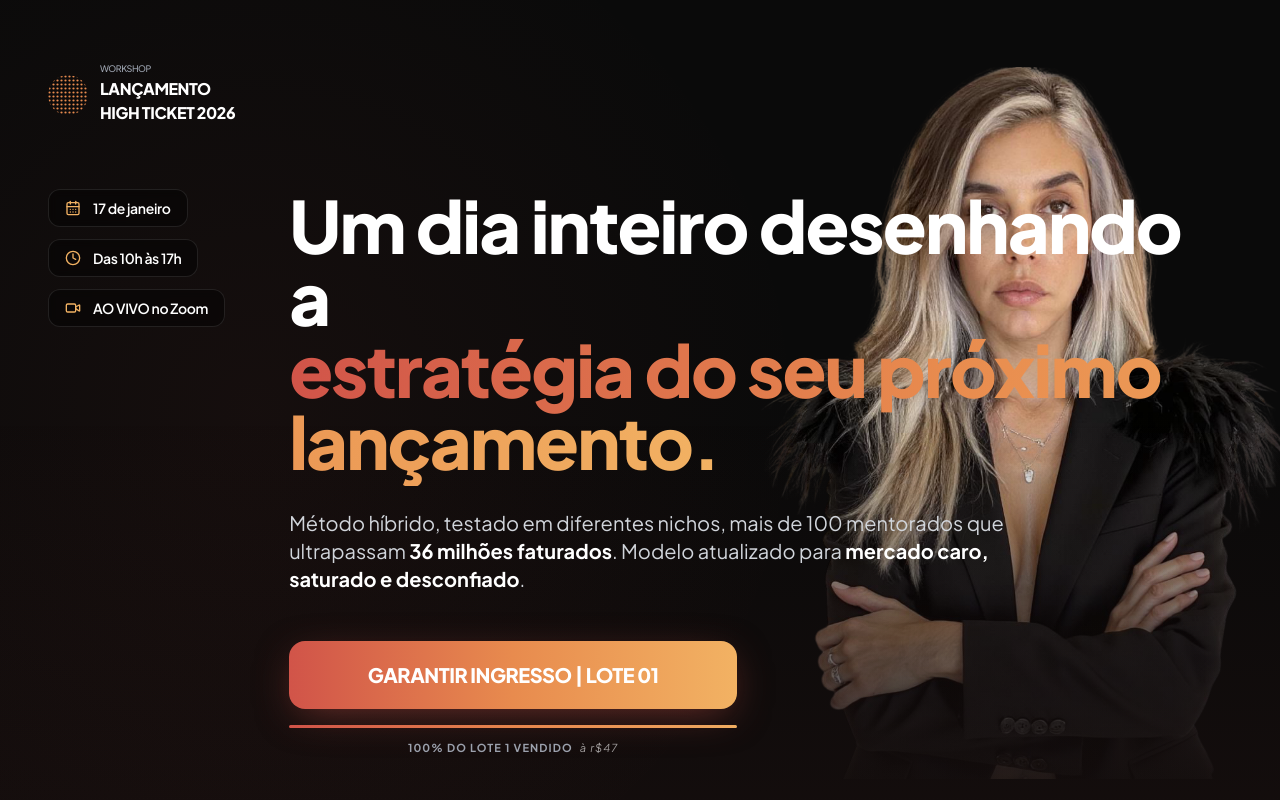
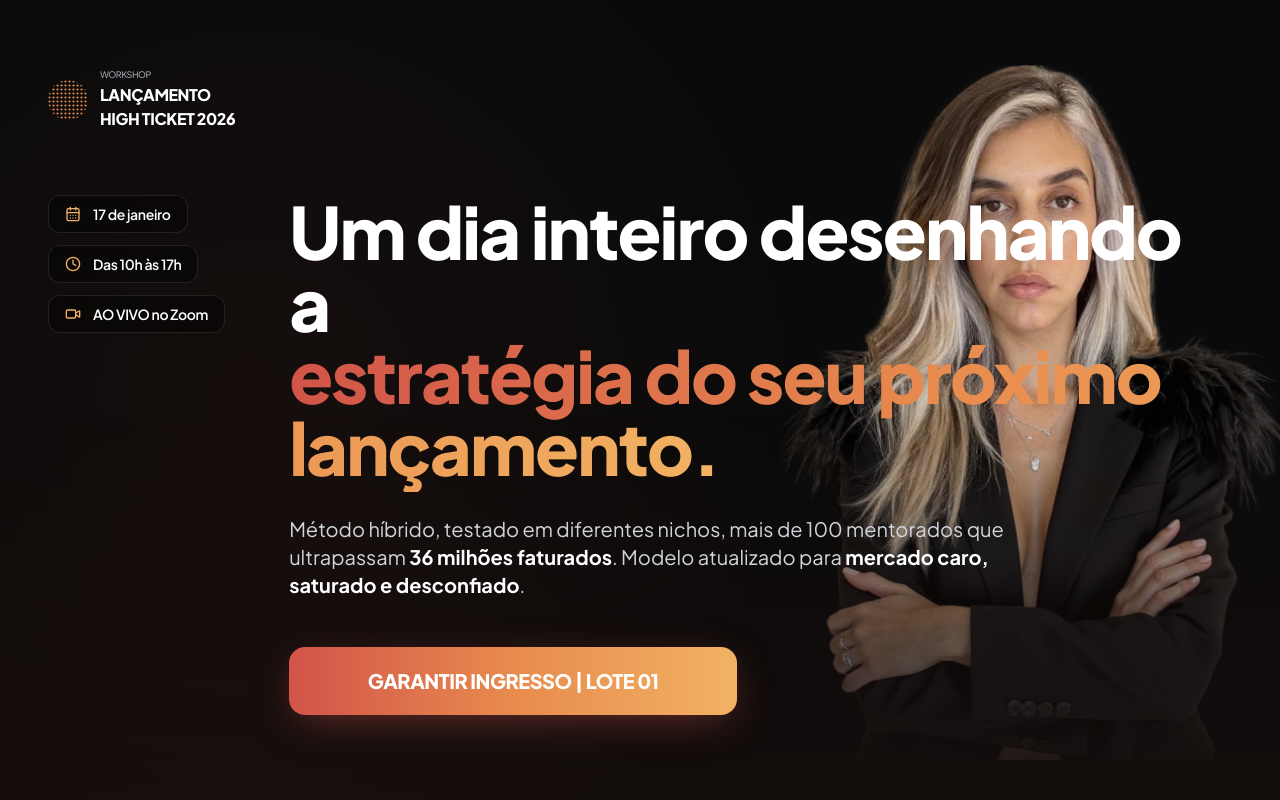
Before and after one commit to bilottefabiodev/LHT-Venda, a React (Vite) app: page / in a window 1280 px wide. Shown: the top 800 px of the page. Built offline with nearby package versions, Linux system fonts and the light colour scheme.

Commit message:
Update Hero.tsx

```diff
--- a/components/Hero.tsx
+++ b/components/Hero.tsx
@@ -80,8 +80,6 @@ const Hero: React.FC = () => {
                   GARANTIR INGRESSO | LOTE 01
                 </Button>
               </div>
-
-              <ScarcityBar label="100% do LOTE 1 vendido" percentage={100} subtext="Preço atual: R$47" />
             </div>
           </div>
         </div>
```
